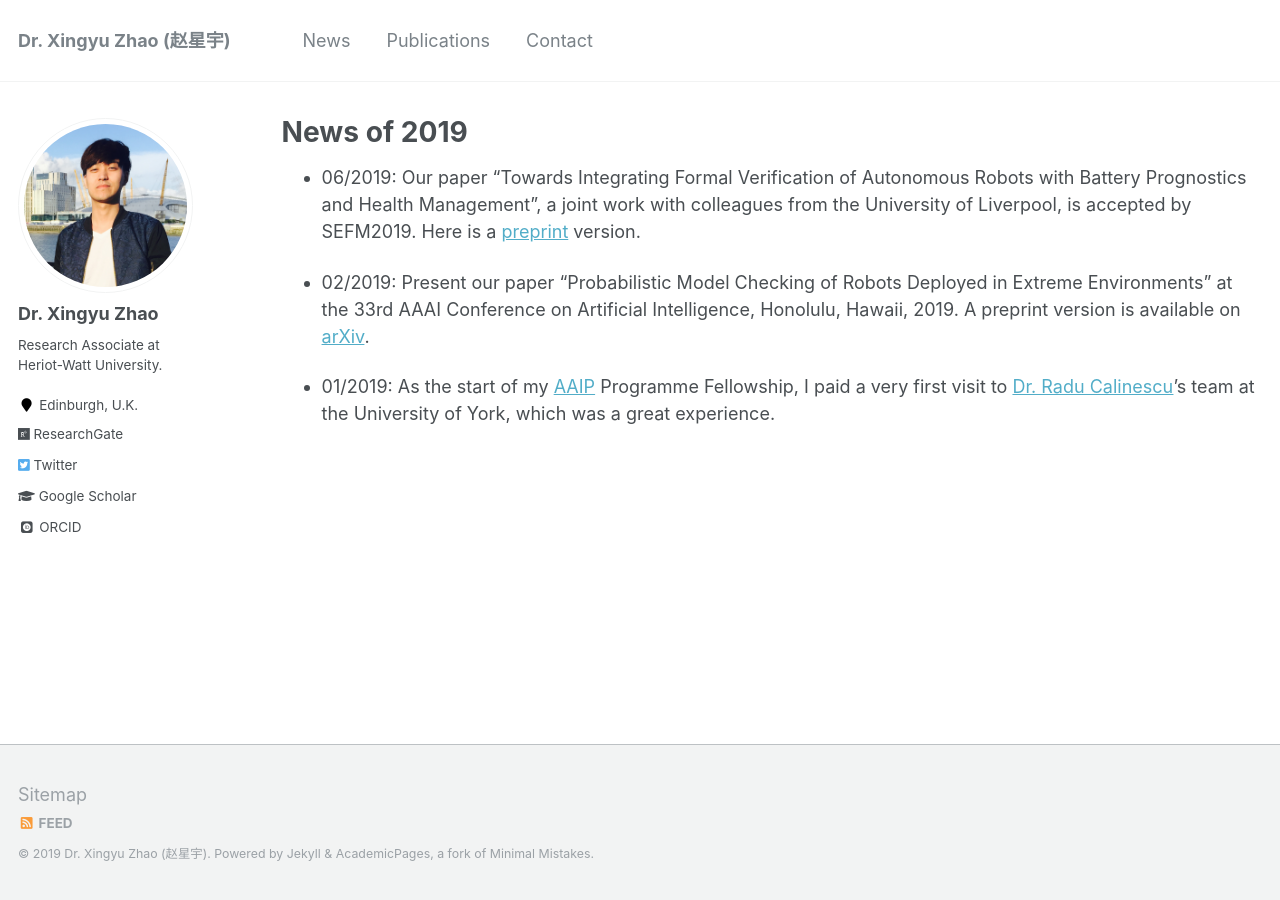
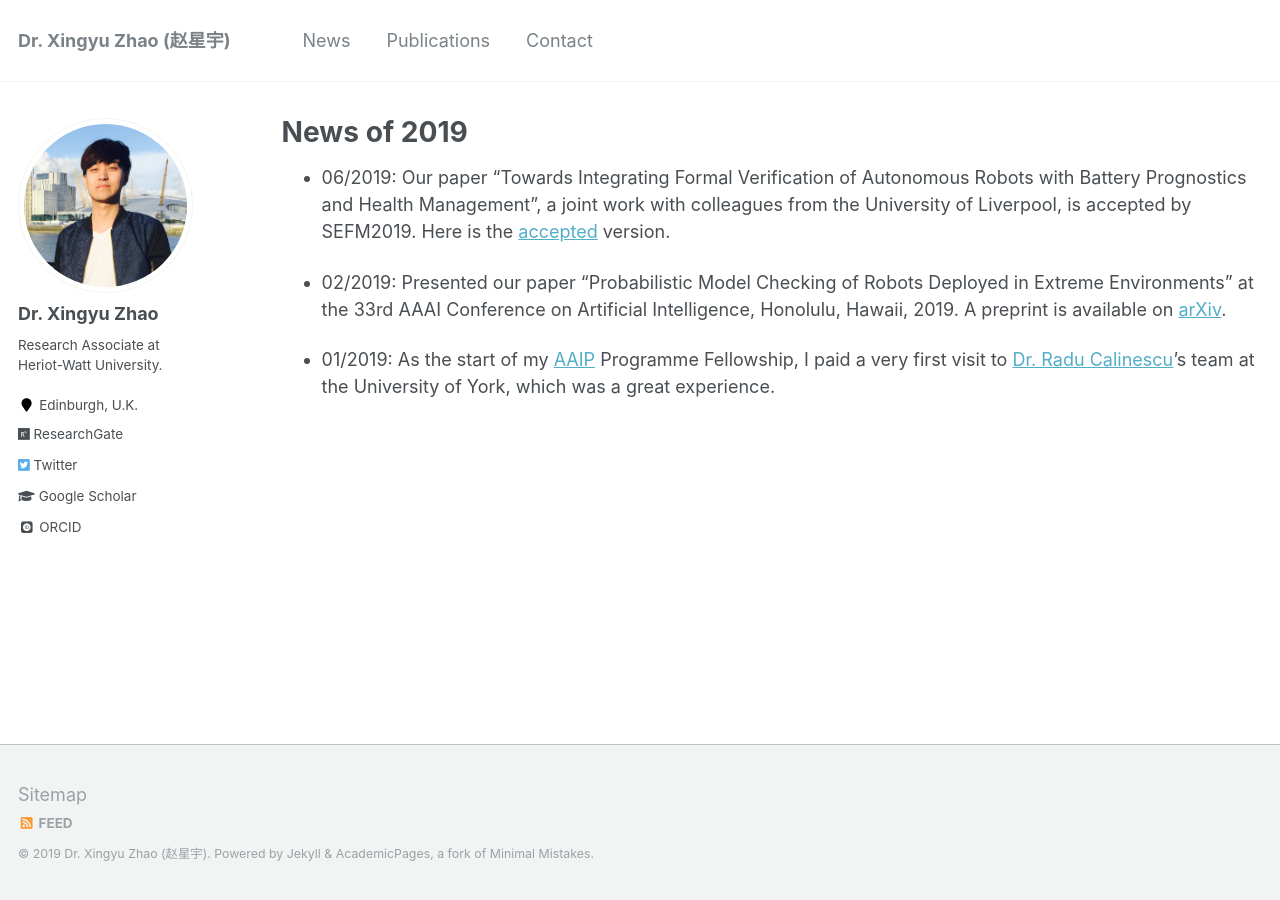
Before and after one commit to x-y-zhao/x-y-zhao.github.io, a Jekyll site: the page built from _pages/news.md, in a window 1280 px wide. Built offline with Jekyll 4.4.1, drawn with Linux system fonts in a browser that asks for light colours; some web fonts are replaced.

Commit message:
Update news.md

```diff
--- a/_pages/news.md
+++ b/_pages/news.md
@@ -10,8 +10,8 @@ redirect_from:
 {% include base_path %}
 
 
-* 06/2019: Our paper "Towards Integrating Formal Verification of Autonomous Robots with Battery Prognostics and Health Management", a joint work with colleagues from the University of Liverpool, is accepted by SEFM2019. Here is a [preprint](https://x-y-zhao.github.io/files/VeriBatterySEFM19.pdf) version.
+* 06/2019: Our paper "Towards Integrating Formal Verification of Autonomous Robots with Battery Prognostics and Health Management", a joint work with colleagues from the University of Liverpool, is accepted by SEFM2019. Here is the [accepted](https://x-y-zhao.github.io/files/VeriBatterySEFM19.pdf) version.
 
-* 02/2019: Present our paper "Probabilistic Model Checking of Robots Deployed in Extreme Environments" at the 33rd AAAI Conference on Artificial Intelligence, Honolulu, Hawaii, 2019. A preprint version is available on [arXiv](https://arxiv.org/pdf/1812.04128.pdf).
+* 02/2019: Presented our paper "Probabilistic Model Checking of Robots Deployed in Extreme Environments" at the 33rd AAAI Conference on Artificial Intelligence, Honolulu, Hawaii, 2019. A preprint is available on [arXiv](https://arxiv.org/pdf/1812.04128.pdf).
 
 * 01/2019: As the start of my [AAIP](https://www.york.ac.uk/assuring-autonomy/) Programme Fellowship, I paid a very first visit to [Dr. Radu Calinescu](https://www-users.cs.york.ac.uk/~raduc/)'s team at the University of York, which was a great experience.
```
